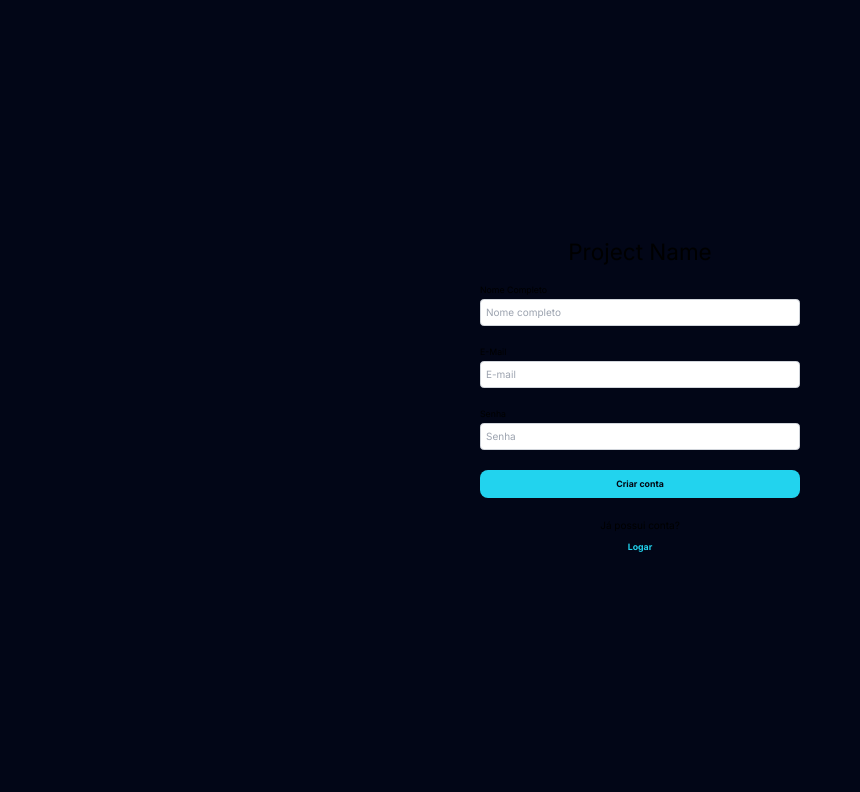
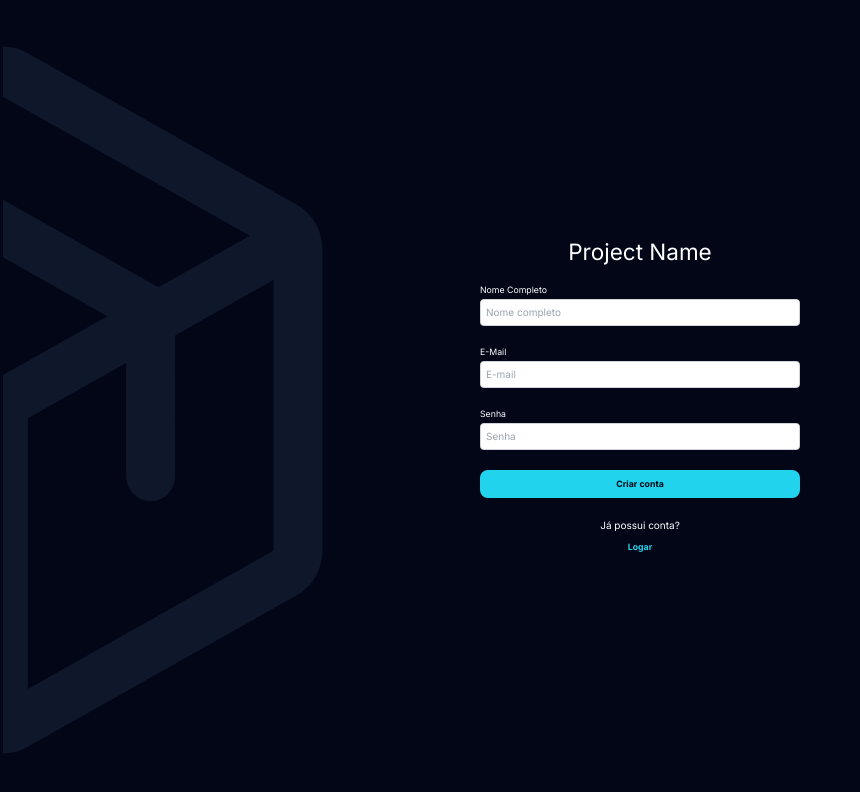
Before and after one commit to SirPripyat/projeto-arquitetura-mvvm, a Next.js app: page /register in a window 1280 px wide. Shown: the top 792 px of the page, without its empty margins (0-860 px from the left). Built offline with nearby package versions, Linux system fonts and the light colour scheme.

Commit message:
Add background.svg and update styles

```diff
--- a/src/app/(public)/register/page.tsx
+++ b/src/app/(public)/register/page.tsx
@@ -6,8 +6,13 @@ import React from "react";
 export default function Register() {
   return (
     <>
+      <img
+        src="/background.svg"
+        alt="background"
+        className="absolute left-1 w-1/4"
+      />
       <div className="flex flex-col gap-8 w-1/4">
-        <div className="flex  justify-center text-4xl">
+        <div className="flex  justify-center text-4xl text-white">
           <p>Project Name</p>
         </div>
         <form className="flex flex-col gap-8">
@@ -21,7 +26,7 @@ export default function Register() {
             Criar conta
           </Button.Wrapper>
         </form>
-        <div className="flex flex-col justify-center items-center ">
+        <div className="flex flex-col justify-center items-center text-white">
           <p>Já possui conta?</p>
           <Button.Wrapper hierarchy={ButtonHierarchy.Ghosted}>
             Logar
--- a/src/components/button/use-button-wrapper.hook.tsx
+++ b/src/components/button/use-button-wrapper.hook.tsx
@@ -3,7 +3,7 @@ import { ButtonHierarchy } from "@/enum/button-hierarchy.enum";
 export default function useButtonWrapper() {
   const findOutWhatHierarchyToSet: Record<ButtonHierarchy, string> = {
     [ButtonHierarchy.Filled]:
-      "text-gray-950 bg-cyan-400 w-auto hover:bg-cyan-400/10  ",
+      "text-gray-950 bg-cyan-400 w-auto hover:bg-cyan-400/10 hover:text-white  ",
     [ButtonHierarchy.Outlined]: "outlined",
     [ButtonHierarchy.Ghosted]:
       "text-cyan-400 border-cyan-400 w-auto hover:bg-cyan-400/10 transition-colors duration-300",
--- a/src/components/text-field/text-field.component.tsx
+++ b/src/components/text-field/text-field.component.tsx
@@ -13,7 +13,7 @@ export default function TextField({ label, placeholder }: TextFieldProps) {
   return (
     <>
       <div className="flex flex-col gap-1">
-        <label className="text-sm">{label}</label>
+        <label className="text-sm text-white">{label}</label>
         <Input placeholder={placeholder} />
       </div>
     </>
```
Also changed, not shown: public/background.svg (added).
